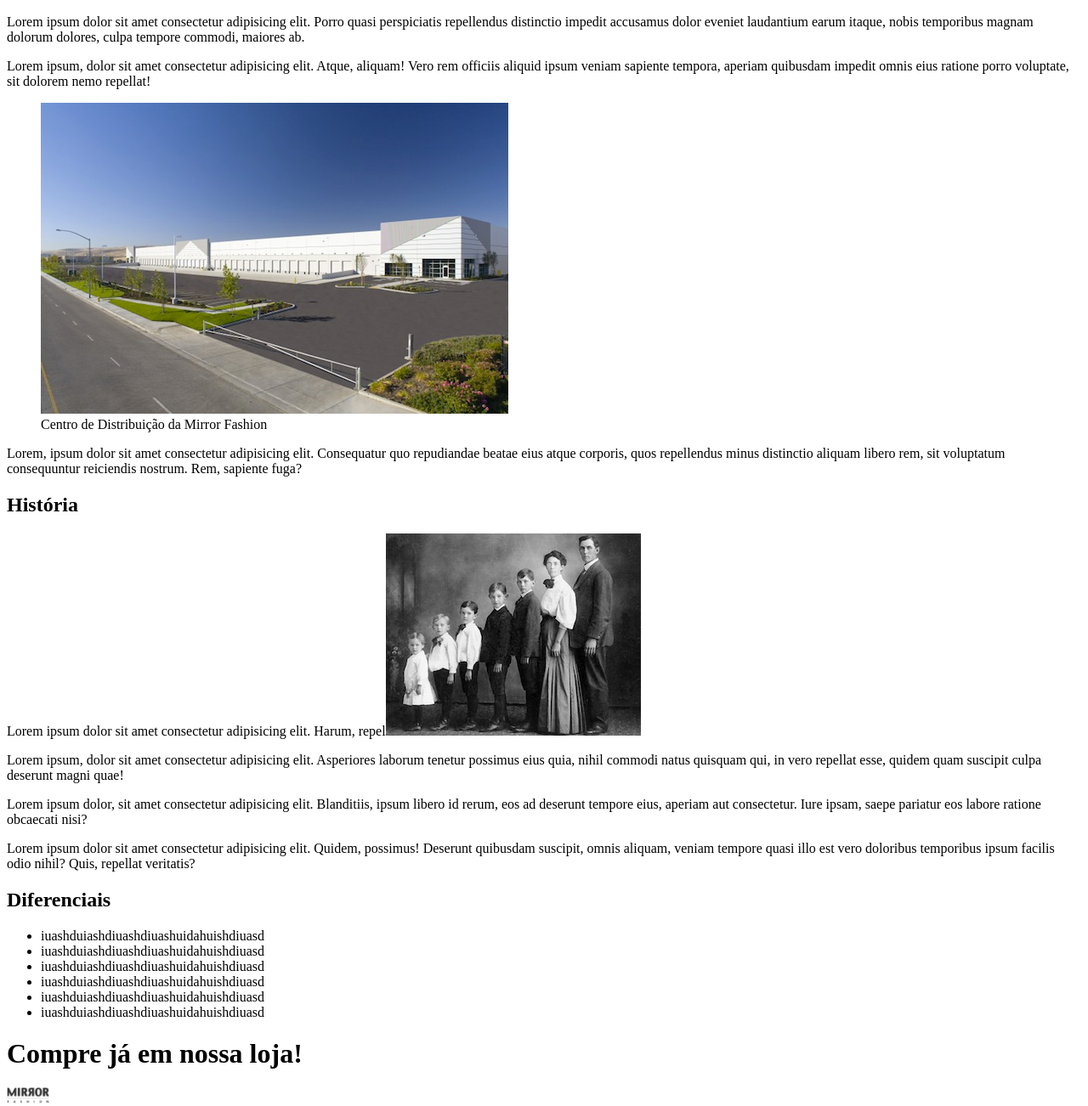
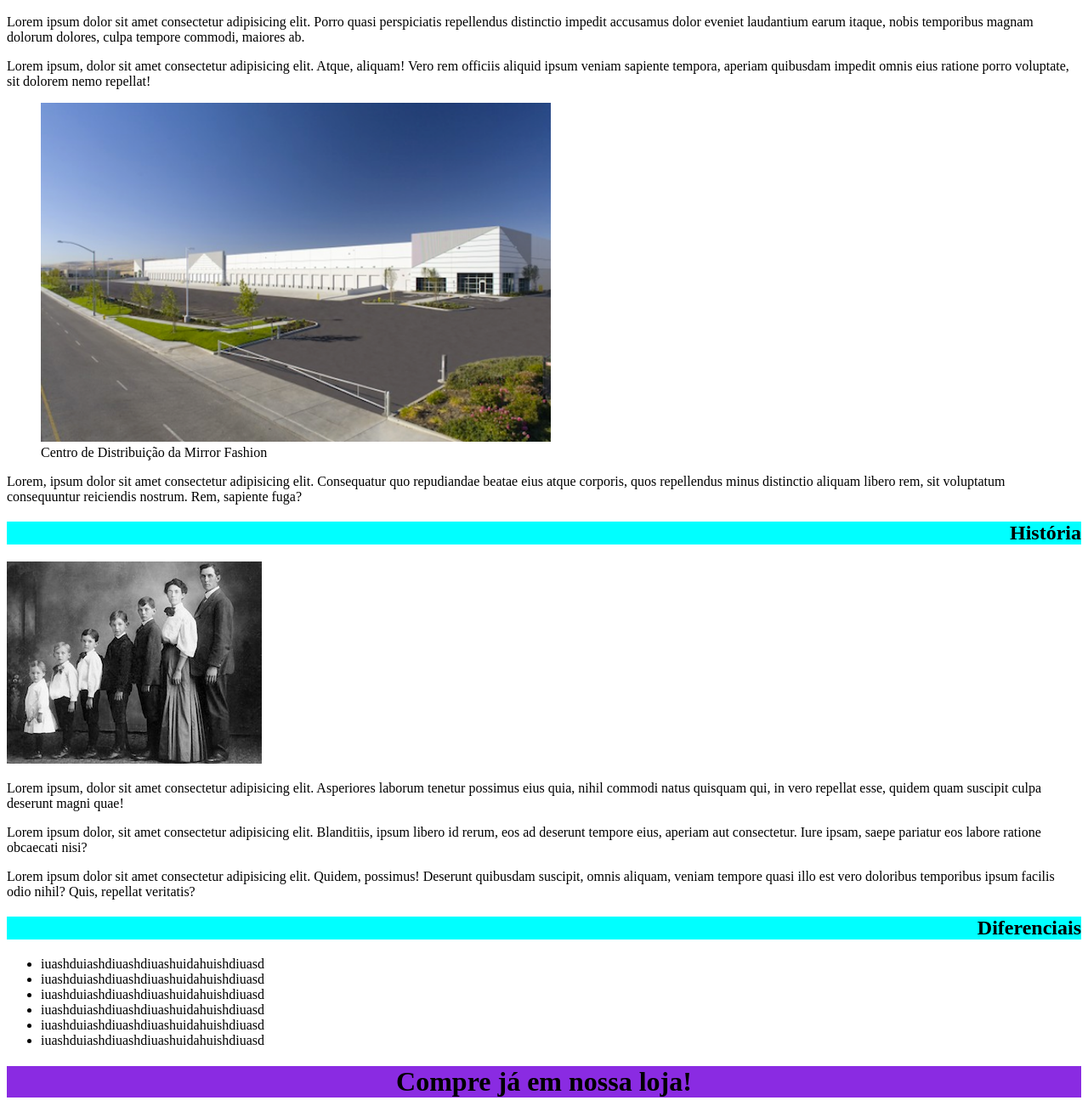
Before and after one commit to itpaulin/itpaulin.github.io, a plain HTML site: page Aula 02/execum.html in a window 1280 px wide. Shown: the part 160-1462 px from the top of the page at 85% size. Drawn offline with Linux system fonts and the light colour scheme.

Commit message:
fim da aula

```diff
--- /dev/null
+++ b/Aula 02/estilo.css
@@ -0,0 +1,25 @@
+h1 {
+    background-color: rgb(4, 255, 129);
+    text-align:center;
+
+}
+#teste{
+    background-color: purple;
+    text-align: center;
+}
+
+.titulo{
+    text-align: right;
+}
+
+.fundo{
+    background-color: aqua;
+}
+
+.size{
+    width: 600px;
+
+}
+.alinha{
+    text-align: right;
+}
--- a/Aula 02/execum.html
+++ b/Aula 02/execum.html
@@ -6,6 +6,7 @@
     <meta name="viewport" content="width=device-width, initial-scale=1.0">
     <meta name="author" content="paulin">
     <title>MIRROR</title>
+    <link rel="stylesheet" href="estilo.css">
 </head>
 <body>
     <img src="../img/logo.png">
@@ -25,7 +26,7 @@
 
     <div> <!-- primeira imagem-->
         <figure>
-            <img src="/img/centro-distribuicao.png" alt="Centro de distribuição de Mirror Fashion">
+            <img src="/img/centro-distribuicao.png"  class="size alinha"  alt="Centro de distribuição de Mirror Fashion">
             <figcaption>Centro de Distribuição da Mirror Fashion</figcaption>
         </figure>
     </div>
@@ -35,8 +36,8 @@
     </div>
 
     <div>
-        <h2> História</h2>
-    <p>Lorem ipsum dolor sit amet consectetur adipisicing elit. Harum, repel<img src="../img/familia-pelho.jpg"> </p>
+        <h2 class="fundo titulo"> História</h2>
+    <img src="../img/familia-pelho.jpg" class ="alinha">
     <p>Lorem ipsum, dolor sit amet consectetur adipisicing elit. Asperiores laborum tenetur possimus eius quia, nihil commodi natus quisquam qui, in vero repellat esse, quidem quam suscipit culpa deserunt magni quae!</p>
     <p> Lorem ipsum dolor, sit amet consectetur adipisicing elit. Blanditiis, ipsum libero id rerum, eos ad deserunt tempore eius, aperiam aut consectetur. Iure ipsam, saepe pariatur eos labore ratione obcaecati nisi?</p>
     <p> Lorem ipsum dolor sit amet consectetur adipisicing elit. Quidem, possimus! Deserunt quibusdam suscipit, omnis aliquam, veniam tempore quasi illo est vero doloribus temporibus ipsum facilis odio nihil? Quis, repellat veritatis?</p>
@@ -44,7 +45,7 @@
     </div>
 
     <div>
-        <h2>Diferenciais</h2>
+        <h2 class="titulo fundo">Diferenciais</h2>
         <ul>
             <li>iuashduiashdiuashdiuashuidahuishdiuasd </li>
             <li> iuashduiashdiuashdiuashuidahuishdiuasd</li>
@@ -59,7 +60,8 @@
     </div>
 
     <div>
-        <h1>Compre já em nossa loja!</h1>
+
+        <h1 style="background-color: blueviolet; text-align: center;">Compre já em nossa loja!</h1>
     </div>
 
     <img src="../img/logo.png" width="50">
```
